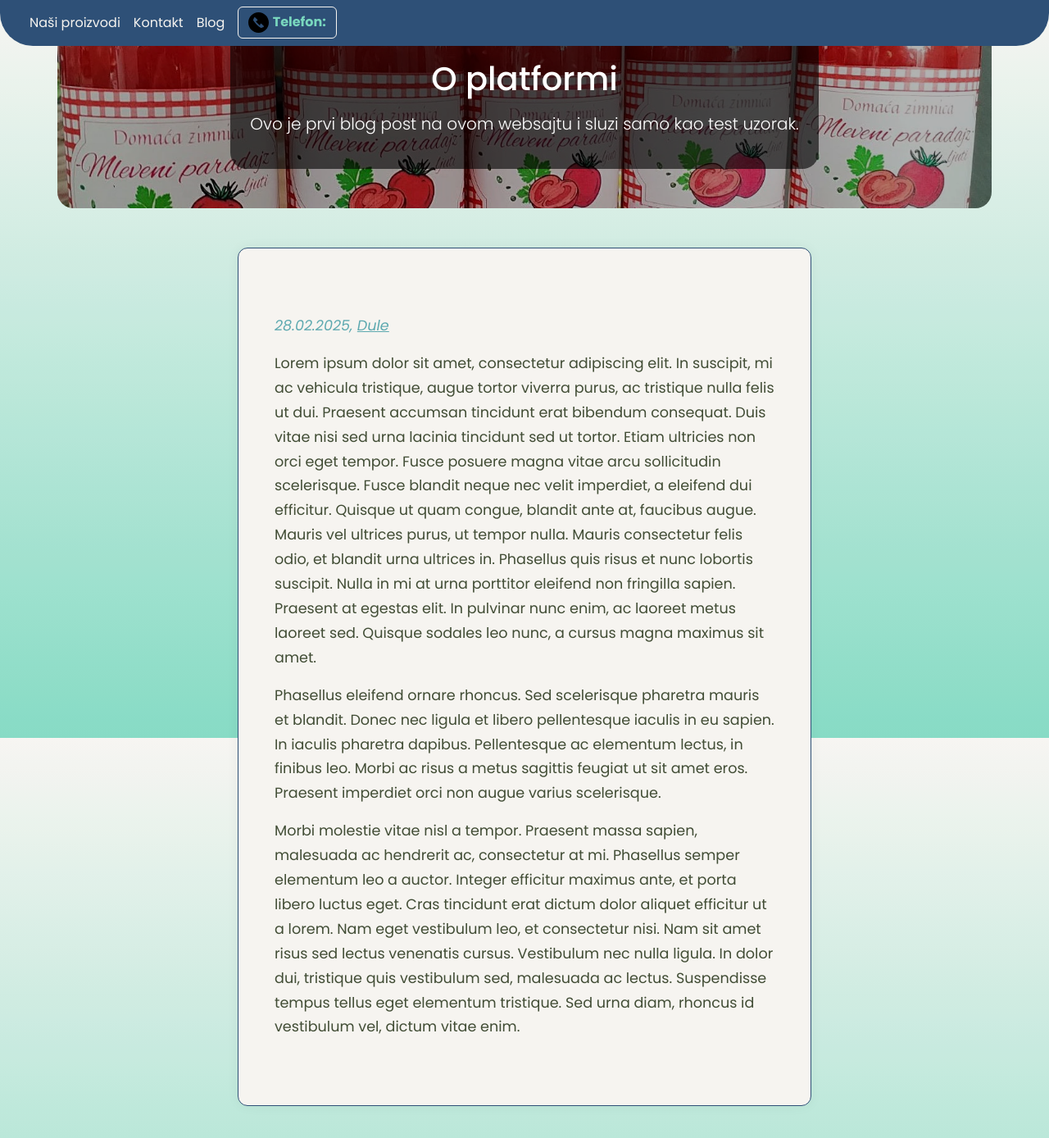
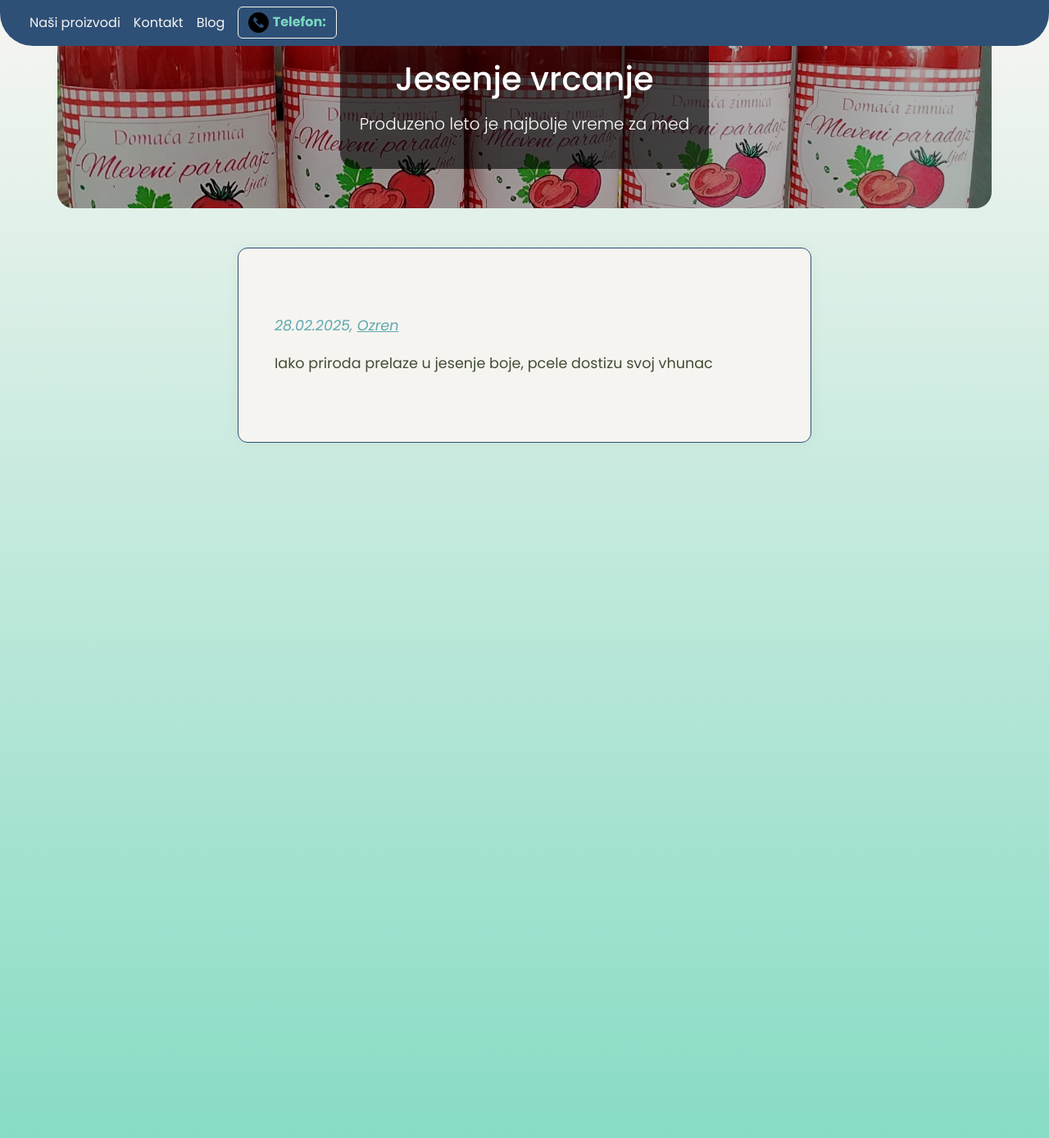
Before and after one commit to trkinrs/cudicmed.srb.in.rs, a Jekyll site: the page built from _posts/2025-02-28-o-platformi.md, in a window 1280 px wide and 1397 px high. Shown: the top 1388 px of the window at 82% size. Built offline with Jekyll 4.4.1, drawn with Linux system fonts in a browser that asks for light colours.

Commit message:
Update source site content

```diff
--- a/_posts/2025-02-28-o-platformi.md
+++ b/_posts/2025-02-28-o-platformi.md
@@ -1,13 +1,9 @@
 ---
 layout: post
-authors: ["Dule"]
-title: "O platformi"
-description: "Ovo je prvi blog post na ovom websajtu i sluzi samo kao test uzorak."
+authors:
+- Ozren
+title: Jesenje vrcanje
+description: Produzeno leto je najbolje vreme za med
 image: assets/images/theme/default-tomato_juice.webp
 ---
-
-Lorem ipsum dolor sit amet, consectetur adipiscing elit. In suscipit, mi ac vehicula tristique, augue tortor viverra purus, ac tristique nulla felis ut dui. Praesent accumsan tincidunt erat bibendum consequat. Duis vitae nisi sed urna lacinia tincidunt sed ut tortor. Etiam ultricies non orci eget tempor. Fusce posuere magna vitae arcu sollicitudin scelerisque. Fusce blandit neque nec velit imperdiet, a eleifend dui efficitur. Quisque ut quam congue, blandit ante at, faucibus augue. Mauris vel ultrices purus, ut tempor nulla. Mauris consectetur felis odio, et blandit urna ultrices in. Phasellus quis risus et nunc lobortis suscipit. Nulla in mi at urna porttitor eleifend non fringilla sapien. Praesent at egestas elit. In pulvinar nunc enim, ac laoreet metus laoreet sed. Quisque sodales leo nunc, a cursus magna maximus sit amet.
-
-Phasellus eleifend ornare rhoncus. Sed scelerisque pharetra mauris et blandit. Donec nec ligula et libero pellentesque iaculis in eu sapien. In iaculis pharetra dapibus. Pellentesque ac elementum lectus, in finibus leo. Morbi ac risus a metus sagittis feugiat ut sit amet eros. Praesent imperdiet orci non augue varius scelerisque.
-
-Morbi molestie vitae nisl a tempor. Praesent massa sapien, malesuada ac hendrerit ac, consectetur at mi. Phasellus semper elementum leo a auctor. Integer efficitur maximus ante, et porta libero luctus eget. Cras tincidunt erat dictum dolor aliquet efficitur ut a lorem. Nam eget vestibulum leo, et consectetur nisi. Nam sit amet risus sed lectus venenatis cursus. Vestibulum nec nulla ligula. In dolor dui, tristique quis vestibulum sed, malesuada ac lectus. Suspendisse tempus tellus eget elementum tristique. Sed urna diam, rhoncus id vestibulum vel, dictum vitae enim.
+Iako priroda prelaze u jesenje boje, pcele dostizu svoj vhunac
```
Also changed, not shown: index.md (+15 -14 lines), assets/images/med.jpg (added), assets/images/med2.jpg (added), assets/images/propolis.jpg (added), assets/images/suncokret.jpg (added).
